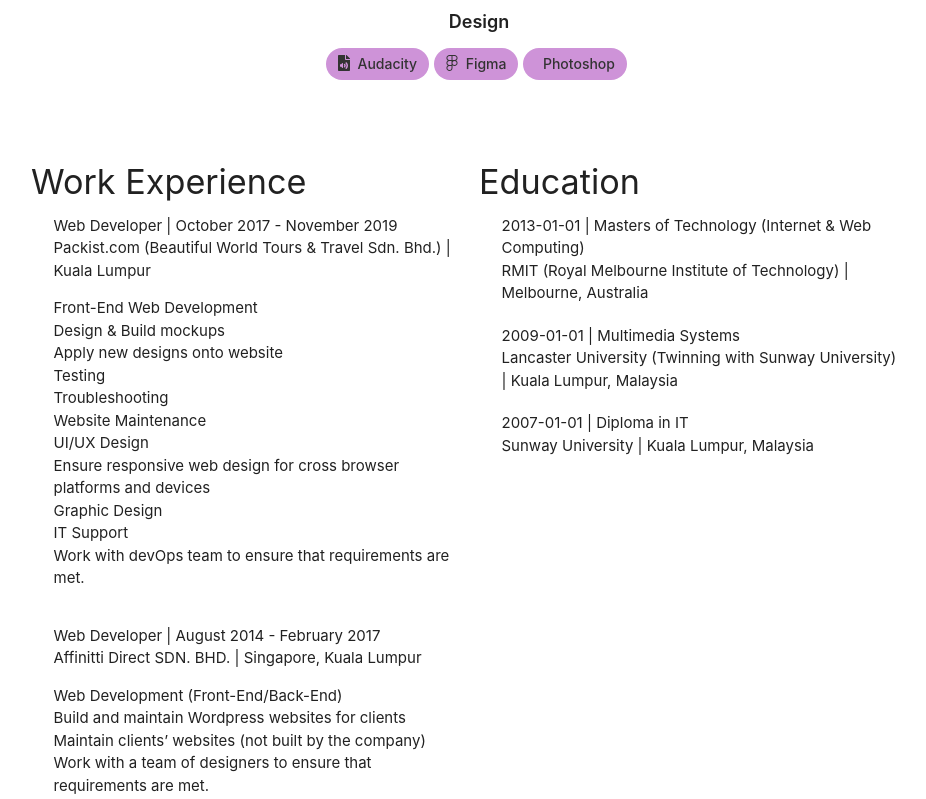
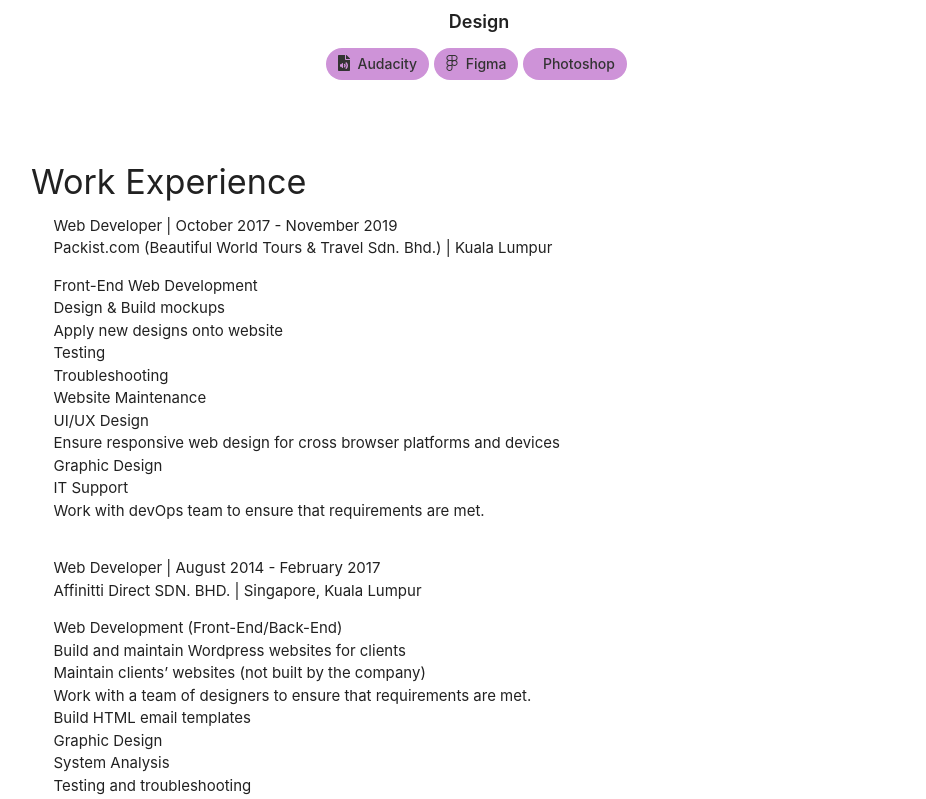
Before and after one commit to safwbdev/portfolio-react, a React (Create React App) app: page / in a window 1280 px wide. Shown: the part 2140-2939 px from the top of the page, without its empty margins (161-1087 px from the left). Built offline with nearby package versions, Linux system fonts and the light colour scheme.

Commit message:
tidy up code

```diff
--- a/src/components/Education.js
+++ b/src/components/Education.js
@@ -3,6 +3,40 @@
 class Education extends React.Component{
 
     render(){
+        const educationList =[
+            {
+                gradDate:"2013",
+                level:"Masters of Technology (Internet & Web Computing)",
+                intitute:"RMIT (Royal Melbourne Institute of Technology)",
+                location:"Melbourne, Australia"
+            },
+            {
+                gradDate:"2009",
+                level:"Multimedia Systems",
+                intitute:"Lancaster University (Twinning with Sunway University)",
+                location:"Kuala Lumpur, Malaysia"
+            },
+            {
+                gradDate:"2007",
+                level:"Diploma in Interactive Media",
+                intitute:"Sunway University",
+                location:"Kuala Lumpur, Malaysia"
+            },
+        ];
+
+        return(
+            <div className="row col xl12 l12 m12 s12">
+                <div className="section">
+                    <div className="row">
+                        <h4>Education</h4>
+                        <div className="col xl12 l12 m12 s12">
+                            {getEducation(educationList)}
+                        </div>
+                    </div>
+                </div>
+            </div>
+        );
+
         function getEducation(array) {
             return  <div >
                     {array.map(function(item, key){
@@ -17,36 +51,6 @@
                     })}
             </div>
         }
-
-
-        const educationList =[
-            {gradDate:"2013-01-01",
-            level:"Masters of Technology (Internet & Web Computing)",
-            intitute:"RMIT (Royal Melbourne Institute of Technology)",
-            location:"Melbourne, Australia"},
-            {gradDate:"2009-01-01",
-            level:"Multimedia Systems",
-            intitute:"Lancaster University (Twinning with Sunway University)",
-            location:"Kuala Lumpur, Malaysia"},
-            {gradDate:"2007-01-01",
-            level:"Diploma in IT",
-            intitute:"Sunway University",
-            location:"Kuala Lumpur, Malaysia"},
-        ];
-return(
-    <div className="row col xl6 l6 m12 s12">
-    <div className="section">
-        <div className="row">
-            <h4>Education</h4>
-            <div className="col s12">
-                {getEducation(educationList)}
-            </div>
-        </div>
-    </div>
-    </div>
-    );
-}
+    }
 };
-
-
 export default Education
--- a/src/components/Experience.js
+++ b/src/components/Experience.js
@@ -3,33 +3,9 @@
 class Experience extends React.Component{
 
     render(){
-        function getDesc(array) {
-            return <ul>
-                {array.map(function(item, key){
-                        return <li>{item}</li> ;
-                    })}
-            </ul>
-        }
-        function getExperience(array) {
-            return  <div >
-                    {array.map(function(item, key){
-                        return <div className="work row col xl12 l12 m12 s12" key={ key }>
-                            <div>
-                                <span className="position"  >{item.role}</span> | <span className="duration">{item.startDate} - {item.endDate}</span>
-
-                            </div>
-                            <div>
-                                <span className="company">{item.company}</span> | <span>{item.location}</span>
-                            </div>
-                            <div>{getDesc(item.desc)}</div>
-                                </div>;
-                    })}
-            </div>
-        }
-
-
         const experienceList =[
-{role:"Web Developer",
+            {
+                role:"Web Developer",
                 startDate:"October 2017",
                 endDate:"November 2019",
                 company:"Packist.com (Beautiful World Tours & Travel Sdn. Bhd.)",
@@ -46,10 +22,10 @@
                     "Graphic Design",
                     "IT Support",
                     "Work with devOps team to ensure that requirements are met.",
-
-]},
-
-{role:"Web Developer",
+                ]
+            },
+            {
+                role:"Web Developer",
                 startDate:"August 2014",
                 endDate:"February 2017",
                 company:"Affinitti Direct SDN. BHD.",
@@ -66,16 +42,20 @@
                     "Hosting & Maintenance",
                     "IT Support",
 
-]},
-
-{role:"Intern Web Developer",
+                ]
+            },
+            {
+                role:"Intern Web Developer",
                 startDate:"February 2014",
                 endDate:"July 2014",
                 company:"MindValley SDN BHD",
                 location:"Kuala Lumpur",
-desc:["Web Development"]},
-
-{role:"Intern Web Designer",
+                desc:[
+                    "Web Development",
+                ]
+            },
+            {
+                role:"Intern Web Designer",
                 startDate:"September 2008",
                 endDate:"May 2009",
                 company:"Simer Solutions SDN BHD",
@@ -84,10 +64,10 @@
                     "Web Design",
                     "UI Design",
                     "Graphic Design",
-
-]},
-
-{role:"Freelance Web Developer",
+                ]
+            },
+            {
+                role:"Freelance Web Developer",
                 startDate:"April 2006",
                 endDate:"August 2007",
                 company:"Sureplify SDN BHD",
@@ -98,28 +78,48 @@
                     "Ensure responsive web design for cross browser platforms and devices",
                     "Build static mockups",
                     "Testing & troubleshooting",
-]},
+                ]
+            },
         ];
+
         return(
-
-
-    <div className="row col xl6 l6 m12 s12">
+            <div className="row col xl12 l12 m12 s12">
                 <div className="section">
                     <div className="row">
                         <h4>Work Experience</h4>
-        <div className="col s12">
+                        <div className="col xl12 l12 m12 s12">
                             {getExperience(experienceList)}
-
-
-
                         </div>
                     </div>
                 </div>
             </div>
+        )
 
-    );
+        function getExperience(array) {
+            return  <div >
+                    {array.map(function(item, key){
+                        return <div className="work row col xl12 l12 m12 s12" key={ key }>
+                                    <div>
+                                        <span className="position"  >{item.role}</span> | <span className="duration">{item.startDate} - {item.endDate}</span>
+                                    </div>
+                                    <div>
+                                        <span className="company">{item.company}</span> | <span>{item.location}</span>
+                                    </div>
+                                    <div>
+                                        {getDesc(item.desc)}
+                                    </div>
+                                </div>;
+                    })}
+            </div>
+        }
+
+        function getDesc(array) {
+            return <ul>
+                {array.map(function(item, key){
+                        return <li>{item}</li> ;
+                    })}
+            </ul>
+        }
     }
 };
-
-
 export default Experience
--- a/src/components/Skills.js
+++ b/src/components/Skills.js
@@ -4,17 +4,6 @@
 class Skills extends React.Component{
 
     render(){
-        function getSkills(title, skillType, color, array) {
-            return  <div className="row">
-                        <h6>{title}</h6>
-                        <div>
-                            {array.map(function(item, key){
-                                if(item.type === skillType)
-                                return <span className={color + " chip"}  key={ key }><FontAwesomeIcon icon={[item.icon[0], item.icon[1]]} />&nbsp;&nbsp;{item.name}</span>;
-                            })}
-                        </div>
-                    </div>
-        }
         const basicSkills =[
             {position_id:1, name:"AJAX", icon:["fas","code"], type:"essentials"},
             {position_id:1, name:"Agile software development", icon:["fas","code"], type:"essentials"},
@@ -109,6 +98,18 @@
                 </div>
             </div>
         );
+
+        function getSkills(title, skillType, color, array) {
+            return  <div className="row">
+                        <h6>{title}</h6>
+                        <div>
+                            {array.map(function(item, key){
+                                if(item.type === skillType)
+                                return <span className={color + " chip"}  key={ key }><FontAwesomeIcon icon={[item.icon[0], item.icon[1]]} />&nbsp;&nbsp;{item.name}</span>;
+                            })}
+                        </div>
+                    </div>
+        }
     }
 };
 export default Skills
```
Lines whose indentation alone changed are shown as unchanged.
